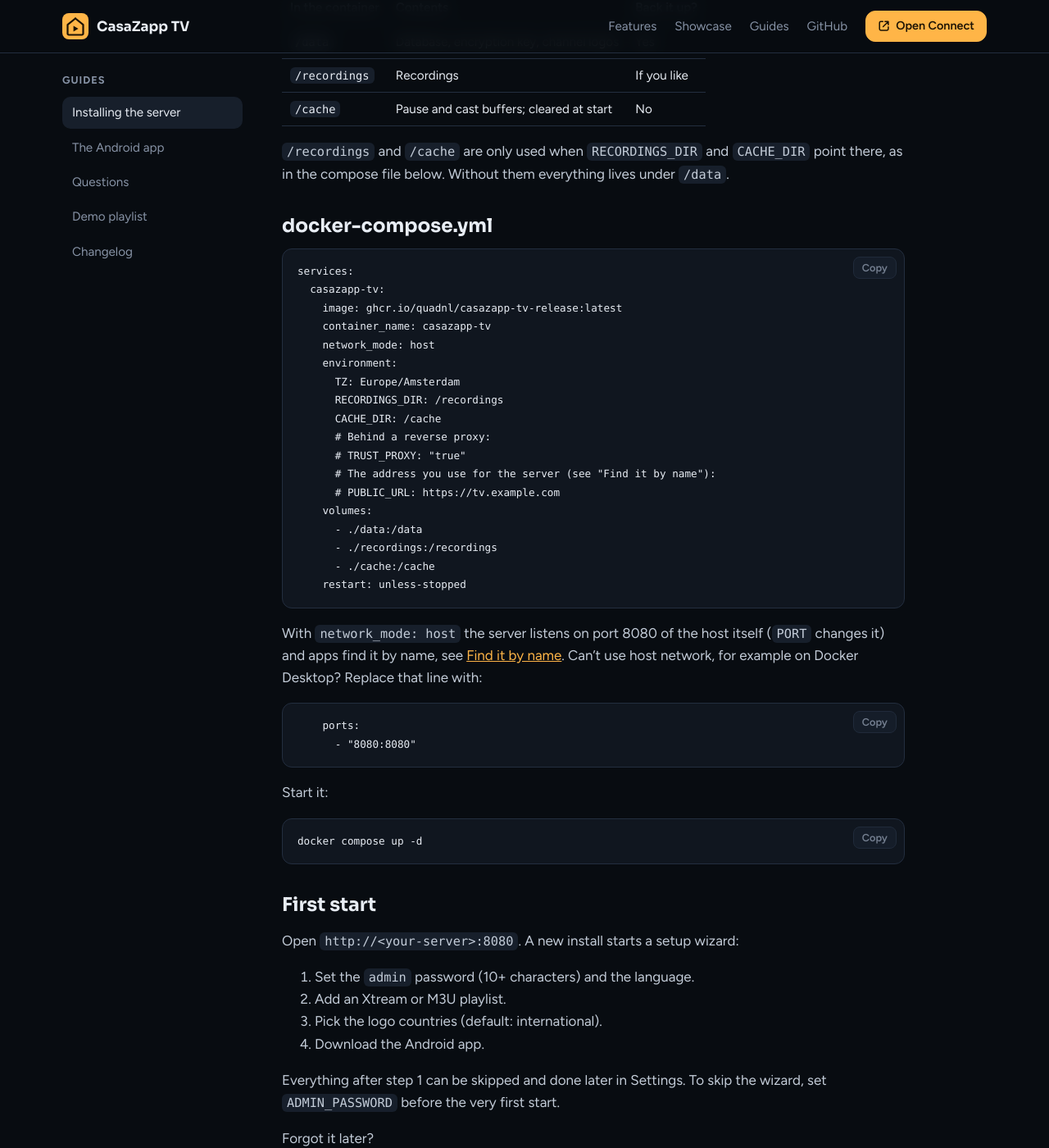
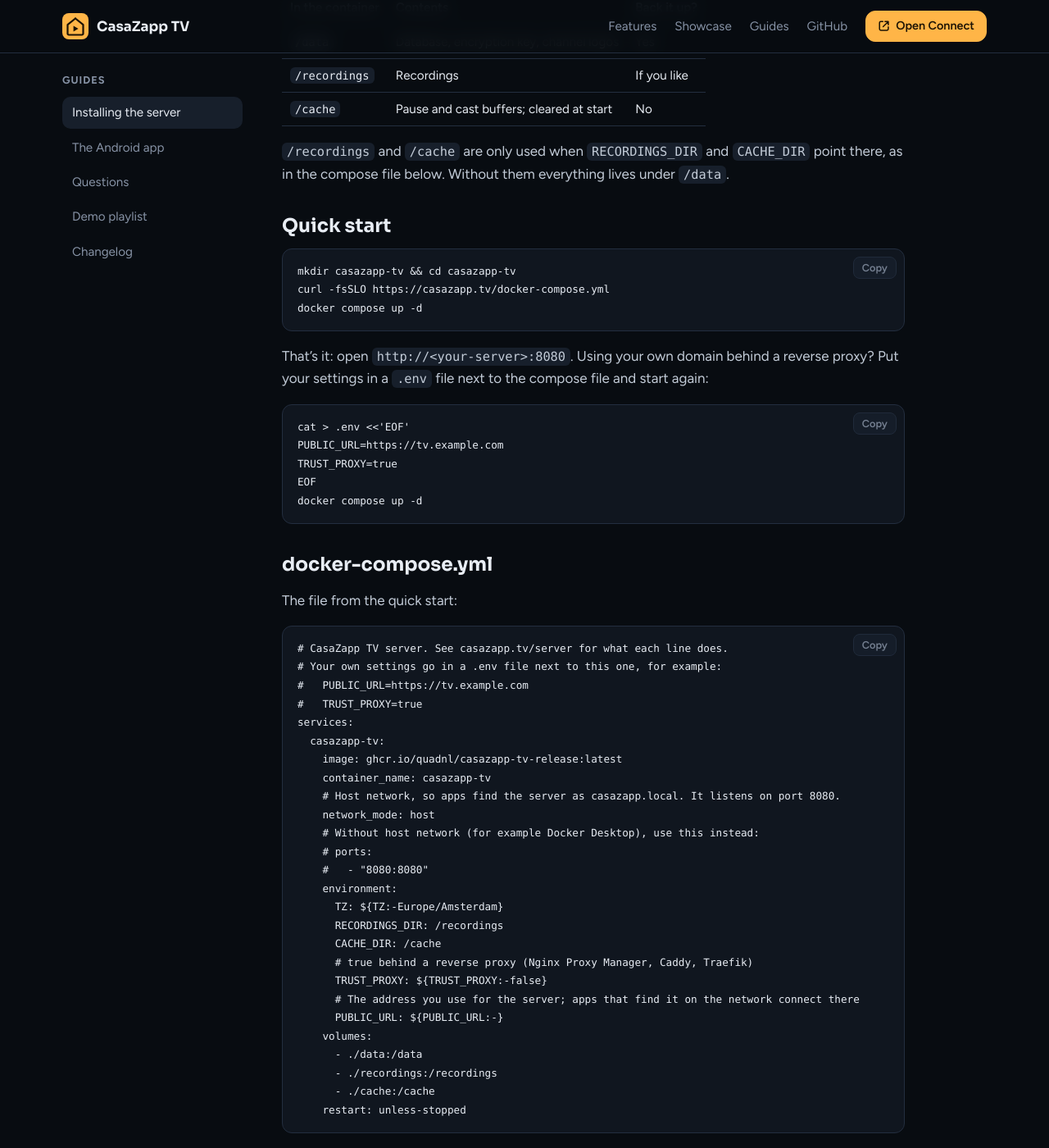
Before and after one commit to QuadNL/CasaZapp-TV-release, a Jekyll site: the page built from docs/server.md, in a window 1280 px wide and 1400 px high, scrolled down 838 px. Shown: the whole window at 82% size. Built offline with Jekyll 4.4.1, drawn with Linux system fonts in a browser that asks for light colours; our own code applies the rules of GitHub Pages for plain Markdown files; some of the changed text lies outside the part shown.

Commit message:
docs: quick start with curl; compose reads PUBLIC_URL, TRUST_PROXY and TZ from .env
Co-Authored-By: Claude Opus 5.5 <noreply@anthropic.com>

````diff
--- a/docs/server.md
+++ b/docs/server.md
@@ -34,22 +34,51 @@ the database down with it.
 `/recordings` and `/cache` are only used when `RECORDINGS_DIR` and `CACHE_DIR` point there, as in
 the compose file below. Without them everything lives under `/data`.
 
+## Quick start
+
+```bash
+mkdir casazapp-tv && cd casazapp-tv
+curl -fsSLO https://casazapp.tv/docker-compose.yml
+docker compose up -d
+```
+
+That's it: open `http://<your-server>:8080`. Using your own domain behind a reverse proxy? Put
+your settings in a `.env` file next to the compose file and start again:
+
+```bash
+cat > .env <<'EOF'
+PUBLIC_URL=https://tv.example.com
+TRUST_PROXY=true
+EOF
+docker compose up -d
+```
+
 ## docker-compose.yml
 
+The file from the quick start:
+
 ```yaml
+# CasaZapp TV server. See casazapp.tv/server for what each line does.
+# Your own settings go in a .env file next to this one, for example:
+#   PUBLIC_URL=https://tv.example.com
+#   TRUST_PROXY=true
 services:
   casazapp-tv:
     image: ghcr.io/quadnl/casazapp-tv-release:latest
     container_name: casazapp-tv
+    # Host network, so apps find the server as casazapp.local. It listens on port 8080.
     network_mode: host
+    # Without host network (for example Docker Desktop), use this instead:
+    # ports:
+    #   - "8080:8080"
     environment:
-      TZ: Europe/Amsterdam
+      TZ: ${TZ:-Europe/Amsterdam}
       RECORDINGS_DIR: /recordings
       CACHE_DIR: /cache
-      # Behind a reverse proxy:
-      # TRUST_PROXY: "true"
-      # The address you use for the server (see "Find it by name"):
-      # PUBLIC_URL: https://tv.example.com
+      # true behind a reverse proxy (Nginx Proxy Manager, Caddy, Traefik)
+      TRUST_PROXY: ${TRUST_PROXY:-false}
+      # The address you use for the server; apps that find it on the network connect there
+      PUBLIC_URL: ${PUBLIC_URL:-}
     volumes:
       - ./data:/data
       - ./recordings:/recordings
@@ -66,11 +95,8 @@ host network, for example on Docker Desktop? Replace that line with:
       - "8080:8080"
 ```
 
-Start it:
-
-```bash
-docker compose up -d
-```
+`TZ`, `TRUST_PROXY` and `PUBLIC_URL` can go in `.env`; any other setting from
+[Settings](#settings) goes under `environment:`.
 
 ## First start
 
````
Also changed, not shown: docker-compose.yml (+9 -6 lines).
